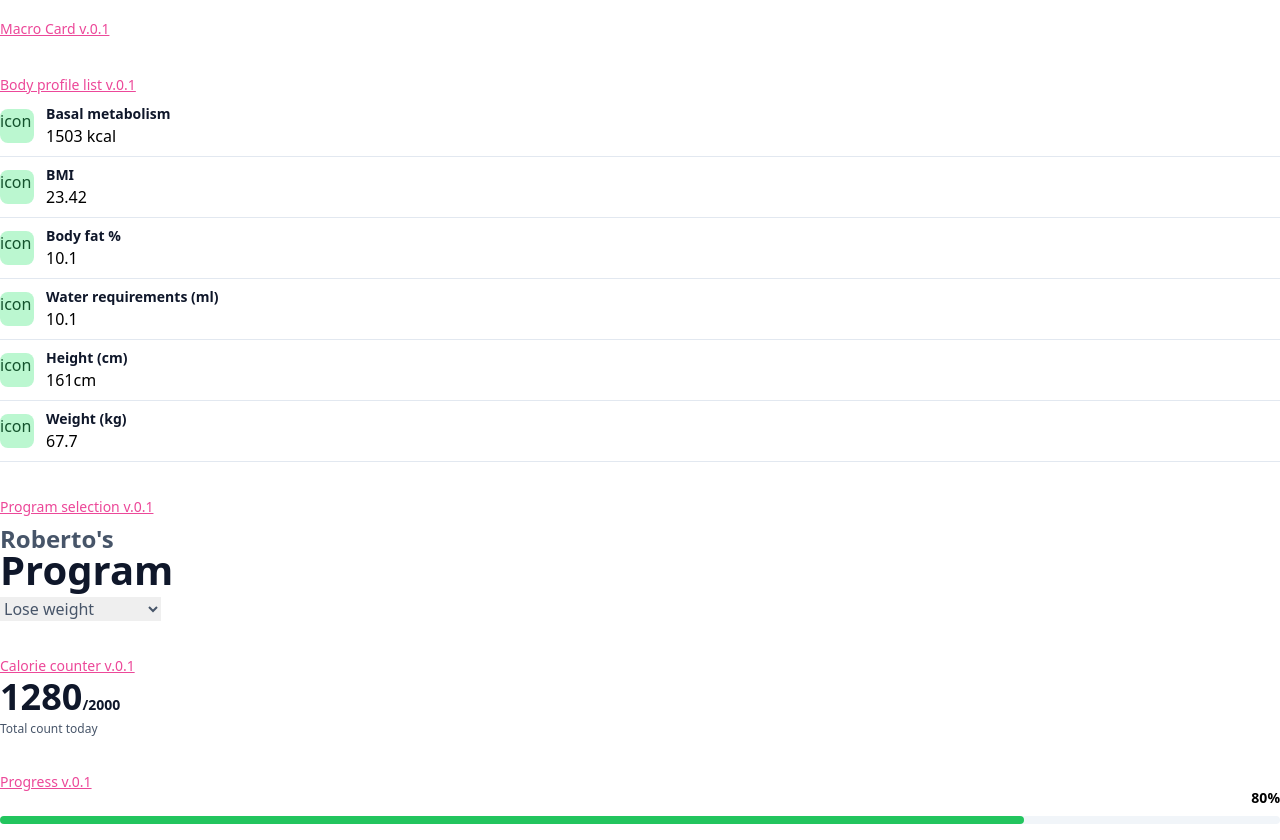
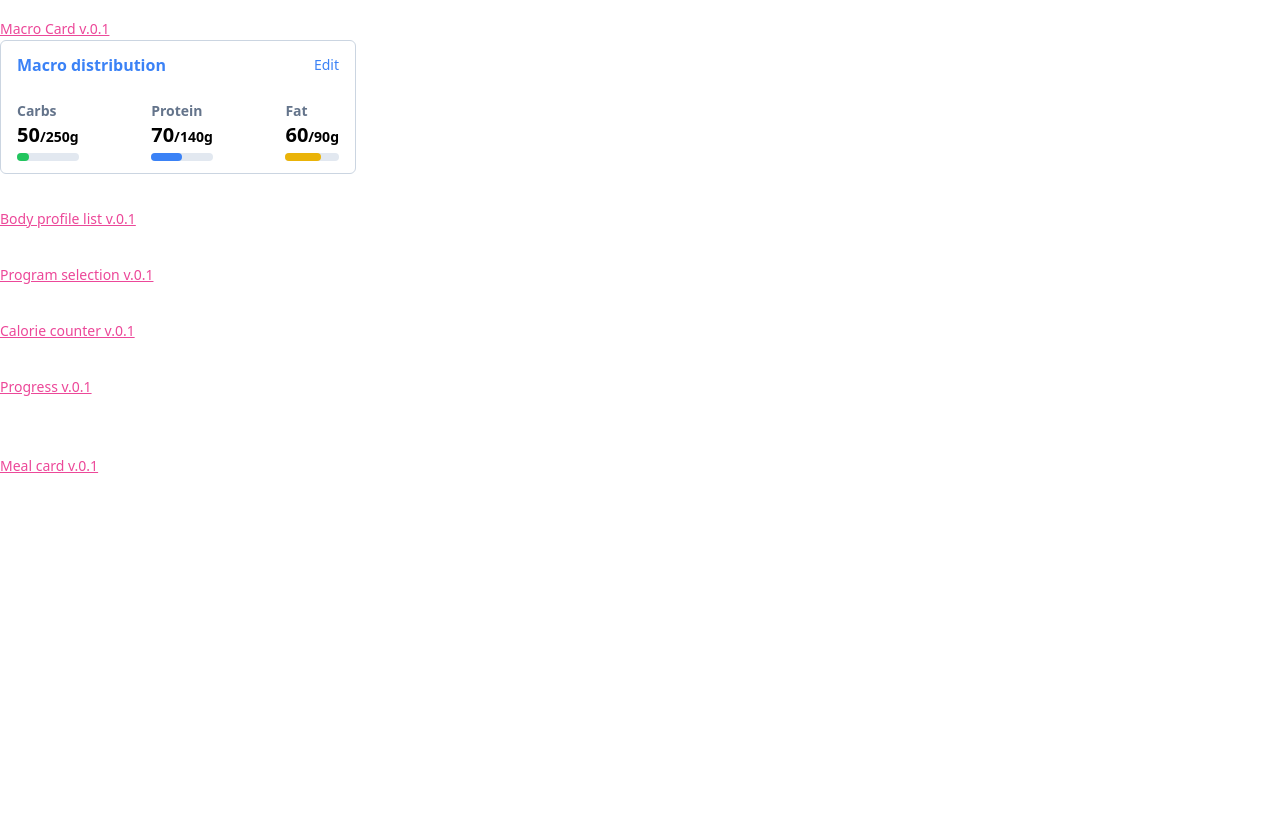
Before and after one commit to rmacuna/daily-macros-nuxt, a Nuxt app: page /components in a window 1280 px wide. Both pictures are taken after a click on the button "Macro Card v.0.1". After the commit the page ends 800 px from the top, so only its background shows below. Built offline with nearby package versions, Linux system fonts and the light colour scheme.

Commit message:
feat: add mealcard component

```diff
--- a/components/MacroItem/MacroItem.vue
+++ b/components/MacroItem/MacroItem.vue
@@ -1,3 +1,19 @@
+<template>
+  <div class="flex flex-col w-auto">
+    <h1 class="font-semibold text-slate-500 text-sm capitalize">{{ macro }}</h1>
+
+    <div class="font-semibold mb-1">
+      <div v-if="max">
+        <span class="text-md sm:text-xl">{{ qty }}</span>
+        <span class="text-sm">/{{ max }}g</span>
+      </div>
+      <div v-else><span class="text-md sm:text-lg">{{ qty }} g</span></div>
+    </div>
+
+    <MacroProgressBar v-if="max" :macro="macro" :max-amount="max" :current-amount="qty" />
+  </div>
+</template>
+
 <script setup lang="ts">
 interface Props {
   macro: 'carbs' | 'protein' | 'fat';
@@ -6,20 +22,7 @@ interface Props {
   max?: number;
 }
 withDefaults(defineProps<Props>(), {
-  showProgress: false
+  showProgress: false,
 });
 
 </script>
-
-<template>
-  <div class="flex flex-col w-auto">
-    <h1 class="font-semibold text-slate-500 text-sm capitalize">{{ macro }}</h1>
-
-    <div class="font-semibold mb-1">
-      <div v-if="max"><span class="text-xl">{{ qty }}</span><span class="text-sm">/{{ max }}g</span></div>
-      <div v-else><span>{{ qty }}</span></div>
-    </div>
-
-    <MacroProgressBar v-if="max" :macro="macro" :max-amount="max" :current-amount="qty" />
-  </div>
-</template>
--- /dev/null
+++ b/components/MealCard/MealCard.vue
@@ -0,0 +1,57 @@
+<template>
+  <div class="w-full px-4 bg-slate-50 relative rounded-lg flex flex-col sm:flex-row justify-between">
+
+    <div class="flex flex-col py-4">
+      <h1 class="font-semibold text-slate-900">{{ mealName }}</h1>
+      <div class="flex text-sm text-slate-600">
+        <span>({{ amount }}g)</span>
+        <span>|</span>
+        <span>{{ brand }}</span>
+      </div>
+    </div>
+
+
+    <div class="sm:self-center h-full flex">
+      <div class="flex flex-col w-auto mr-4">
+        <h1 class="font-semibold text-slate-600 text-sm capitalize">kcal</h1>
+        <div class="font-semibold mb-1">
+          <span class="text-sm sm:text-lg">{{ mealCalories }}</span>
+        </div>
+      </div>
+      <div class="flex gap-x-5 border-l pl-4">
+        <MacroItem macro="carbs" :qty="macros.carbs" />
+        <MacroItem macro="protein" :qty="macros.protein" />
+        <MacroItem macro="fat" :qty="macros.fat" />
+      </div>
+    </div>
+
+
+
+
+    <div class="absolute bottom-0 left-0 right-0">
+      <MealCardProgress :carbs="macros.carbs" :protein="macros.protein" :fat="macros.fat" />
+    </div>
+  </div>
+</template>
+
+<script setup lang="ts">
+import getCaloriesFromMacros from './helpers';
+
+interface Props {
+  mealName: string;
+  amount: number;
+  brand?: string;
+  kcal?: number;
+  macros: {
+    carbs: number;
+    fat: number;
+    protein: number;
+  }
+}
+
+const { kcal, macros } = defineProps<Props>();
+const computedCalories = computed(() => getCaloriesFromMacros(macros))
+const mealCalories = ref(kcal || computedCalories);
+
+
+</script>
--- /dev/null
+++ b/components/MealCard/MealCardProgress.vue
@@ -0,0 +1,42 @@
+<template>
+  <div class="progress-bar bg-gray-200 rounded-md h-[2px] relative overflow-hidden">
+    <div class="h-full rounded-bl-md rounded-br-md" :style="{
+      background: `linear-gradient(to right,
+            rgba(50, 205, 50, 1) ${carbsPercentage}%,
+            rgba(50, 205, 50, 0) ${carbsPercentage}%,
+            rgba(66, 153, 225, 1) ${carbsPercentage}% ${carbsPercentage + proteinPercentage}%,
+        rgba(66, 153, 225, 0) ${carbsPercentage}% ${carbsPercentage + proteinPercentage}%,
+            #ffcf66 ${carbsPercentage + proteinPercentage}% ${carbsPercentage + proteinPercentage + fatPercentage}%
+          )`
+    }"></div>
+  </div>
+</template>
+
+<script setup lang="ts">
+interface Props {
+  carbs: number;
+  protein: number;
+  fat: number;
+}
+const { carbs, fat, protein } = defineProps<Props>();
+const total = ref(carbs + protein + fat);
+
+let carbsPercentage = computed(() => calculatePercentage(carbs, total.value))
+let proteinPercentage = computed(() => calculatePercentage(protein, total.value))
+let fatPercentage = computed(() => calculatePercentage(fat, total.value))
+
+
+function calculatePercentage(value: number, total: number) {
+  if (total === 0) return 0;
+  return Math.round(((value / total) * 100))
+}
+
+
+watchEffect(() => {
+  total.value = carbs + protein + fat;
+  carbsPercentage = computed(() => calculatePercentage(carbs, total.value));
+  proteinPercentage = computed(() => calculatePercentage(protein, total.value));
+  fatPercentage = computed(() => calculatePercentage(fat, total.value));
+})
+
+</script>
--- /dev/null
+++ b/components/MealCard/helpers.ts
@@ -0,0 +1,17 @@
+interface Macros {
+  carbs: number;
+  protein: number;
+  fat: number;
+}
+
+const getCaloriesFromMacros = ({ carbs, protein, fat }: Macros) => {
+  const carbsCalories = carbs * 4; // 1 gram of carbs contains 4 calories
+  const proteinCalories = protein * 4; // 1 gram of protein contains 4 calories
+  const fatCalories = fat * 9; // 1 gram of fat contains 9 calories
+
+  const totalCalories = carbsCalories + proteinCalories + fatCalories;
+
+  return totalCalories;
+};
+
+export default getCaloriesFromMacros;
--- a/pages/components.vue
+++ b/pages/components.vue
@@ -34,14 +34,22 @@
       <button @click="showProgress = !showProgress" class="text-sm underline mb-6 text-pink-500">Progress
         v.0.1</button>
       <Progress v-show="showProgress" :current="80" :max="100" show-percentage />
+    </div>
 
+    <!-- Meal card -->
+    <div class="py-4">
+      <button @click="showMealCard = !showMealCard" class="text-sm underline mb-6 text-pink-500">Meal card
+        v.0.1</button>
+
+      <MealCard v-show="showMealCard" size="md" :macros="{ carbs: 120, fat: 23, protein: 13 }" meal-name="Chicken bread" :amount="100"
+        brand="Los pollos hermanos" />
     </div>
   </div>
 </template>
 
 <script setup lang="ts">
-import macroDistributionMock from '~~/components/__mock__/macro-distribution';
-import bodyProfileList from '~~/components/__mock__/body-profile-list';
+import macroDistributionMock from '../__mock__/macro-distribution';
+import bodyProfileList from '../__mock__/body-profile-list';
 
 
 interface MacroGoal {
@@ -50,12 +58,12 @@ interface MacroGoal {
   max: number;
 }
 const dailyDistribution = ref(macroDistributionMock as MacroGoal[]);
-const showMacrosCard = ref(true);
-const showProfileList = ref(true);
-const showProgramSelection = ref(true);
-const showCalorieCounter = ref(true);
-const showProgress = ref(true);
-
+const showMacrosCard = ref(false);
+const showProfileList = ref(false);
+const showProgramSelection = ref(false);
+const showCalorieCounter = ref(false);
+const showProgress = ref(false);
+const showMealCard = ref(false);
 
 
 </script>
```
Also changed, not shown: __mock__/body-profile-list.ts (renamed from components/__mock__/body-profile-list.ts), __mock__/macro-distribution.ts (renamed from components/__mock__/macro-distribution.ts).
